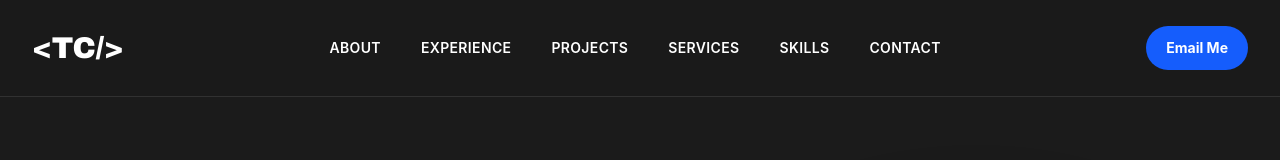
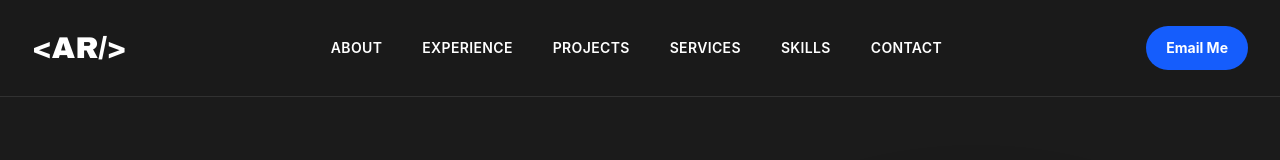
Before and after one commit to abhijtek/Portfolio, a React (Vite) app in the folder client/: page / in a window 1280 px wide. Shown: the top 160 px of the page. Built offline with nearby package versions, Linux system fonts and the light colour scheme; no server answers.

Commit message:
feat: update header branding and enhance project fetching error handling

```diff
--- a/client/src/App.jsx
+++ b/client/src/App.jsx
@@ -122,7 +122,7 @@ function Header() {
     <header className="sticky top-0 z-50 border-b border-white/10 bg-[#1b1b1b]/90 backdrop-blur">
       <div className="mx-auto flex h-24 max-w-7xl items-center justify-between px-6 lg:px-8">
         <a href="#home" className="font-display text-3xl font-semibold tracking-tight text-white">
-          &lt;TC/&gt;
+          &lt;AR/&gt;
         </a>
         <nav className="hidden items-center gap-10 text-sm font-semibold uppercase tracking-wide text-white md:flex">
           {navItems.map((item) => (
@@ -238,10 +238,14 @@ function Projects() {
     API.get("/projects")
       .then((res) => {
         if (mounted && Array.isArray(res.data) && res.data.length) {
+          console.log("Fetched projects from API:", res.data);
           setRemoteProjects(res.data);
         }
       })
-      .catch(() => setRemoteProjects([]));
+      .catch((error) => {
+        console.error("Failed to fetch projects. Using fallback projects:", error);
+        setRemoteProjects([]);
+      });
     return () => {
       mounted = false;
     };
--- a/client/src/components/Projects.jsx
+++ b/client/src/components/Projects.jsx
@@ -8,8 +8,10 @@ export default function Projects() {
     API.get("/projects")
       .then((res) => setProjects(res.data))
       .catch((err) => console.error(err));
+
+
   }, []);
-
+ console.log("here are you project",projects);
   return (
     <section id="projects" className="bg-gray-50">
       <div className="frame">
```
